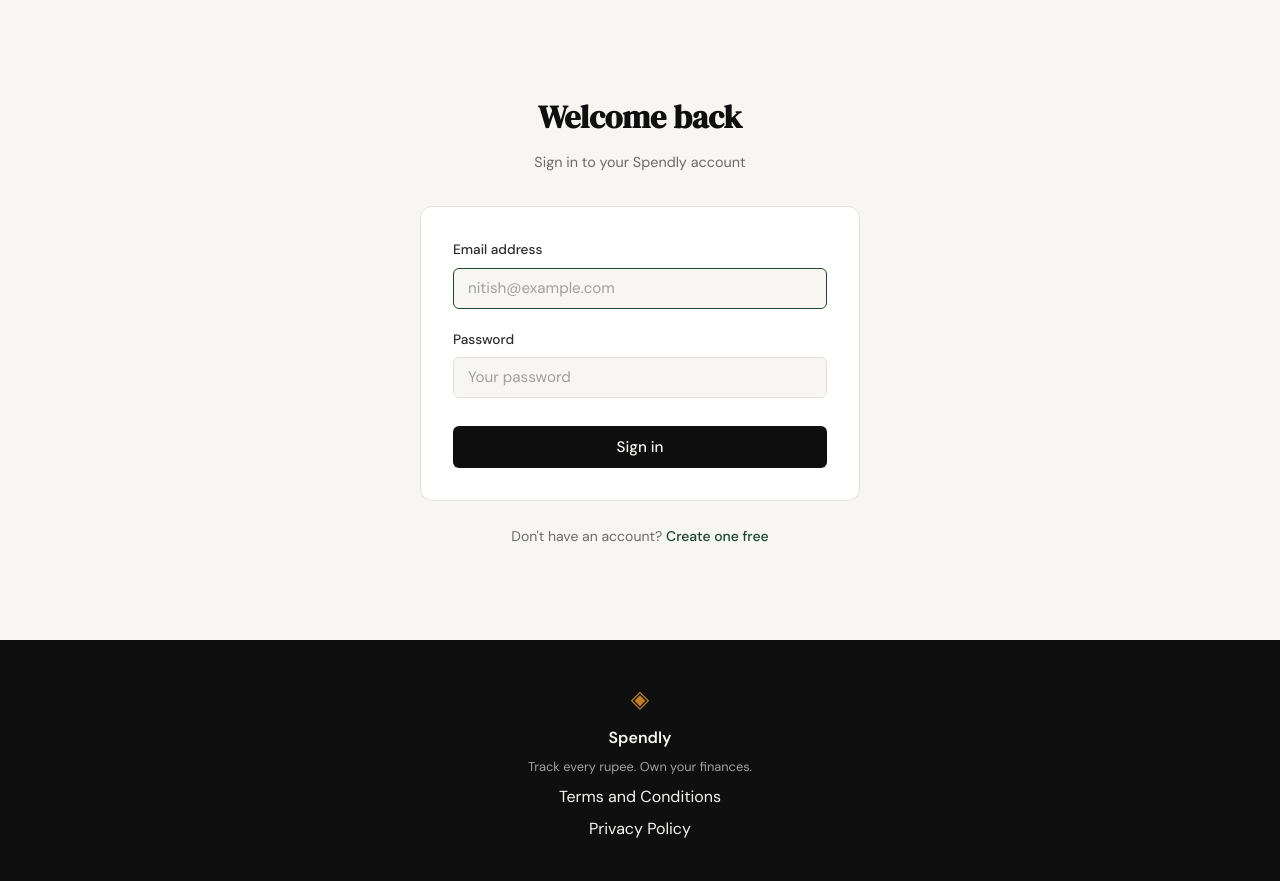
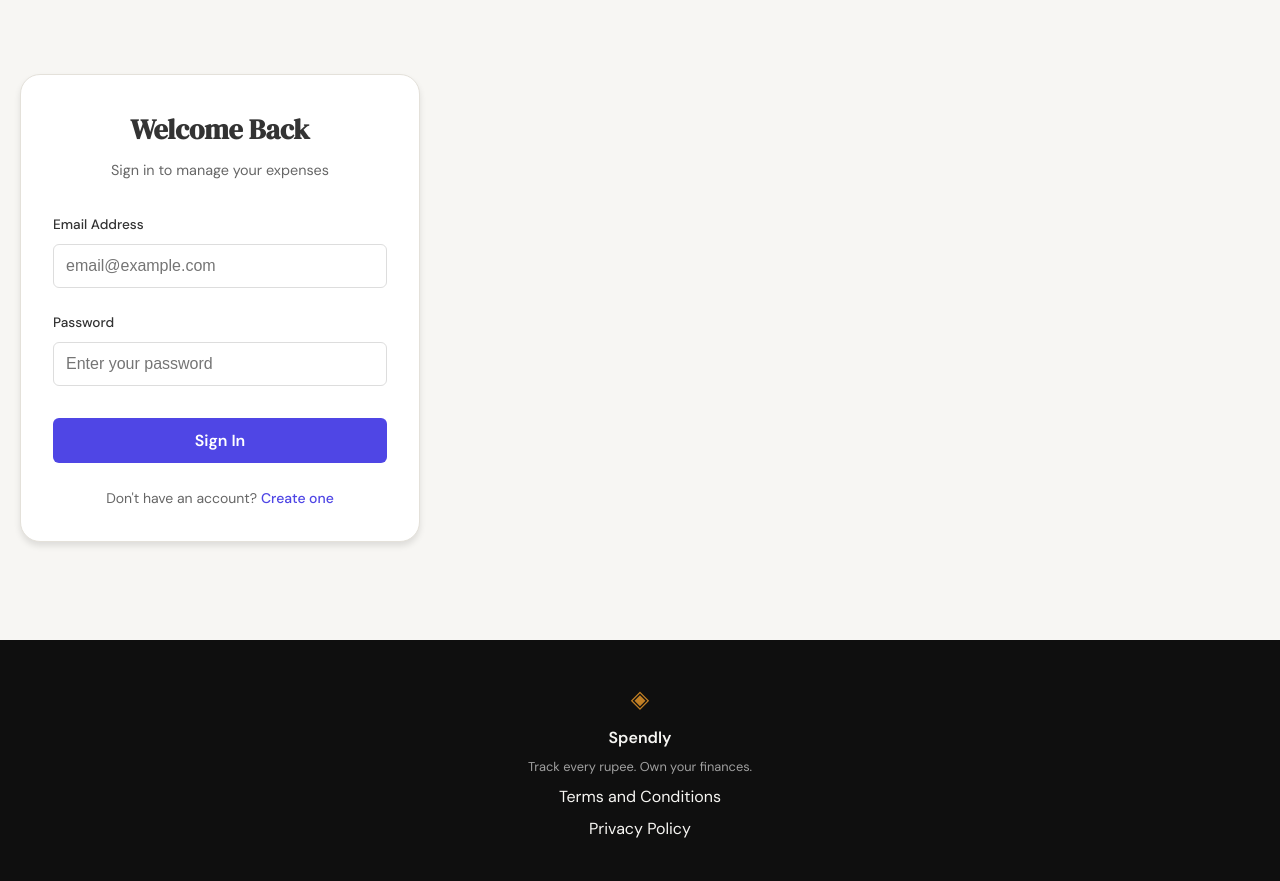
Before and after one commit to Pravamaya2/spendly, a Flask app: page /login in a window 1280 px wide. Shown: the part 61-942 px from the top of the page. Run offline with Flask 3, Linux system fonts and the light colour scheme.

Commit message:
login and logout functionality
Co-Authored-By: Claude Code <noreply@anthropic.com>

```diff
--- /dev/null
+++ b/static/css/login.css
@@ -0,0 +1,85 @@
+.auth-container {
+    display: flex;
+    justify-content: center;
+    align-items: center;
+    min-height: 80vh;
+    padding: 20px;
+}
+
+.auth-card {
+    background: var(--card-bg, #ffffff);
+    padding: 2rem;
+    border-radius: var(--radius-lg, 12px);
+    box-shadow: var(--shadow-md, 0 4px 6px rgba(0,0,0,0.1));
+    width: 100%;
+    max-width: 400px;
+    text-align: center;
+}
+
+.auth-title {
+    margin-bottom: 0.5rem;
+    color: var(--text-main, #333);
+    font-size: 1.75rem;
+}
+
+.auth-subtitle {
+    color: var(--text-muted, #666);
+    margin-bottom: 2rem;
+}
+
+.auth-form {
+    text-align: left;
+}
+
+.form-group {
+    margin-bottom: 1.5rem;
+}
+
+.form-group label {
+    display: block;
+    margin-bottom: 0.5rem;
+    font-weight: 500;
+    color: var(--text-main, #333);
+}
+
+.form-group input {
+    width: 100%;
+    padding: 0.75rem;
+    border: 1px solid var(--border-color, #ddd);
+    border-radius: var(--radius-sm, 4px);
+    font-size: 1rem;
+    box-sizing: border-box;
+}
+
+.btn-submit {
+    width: 100%;
+    padding: 0.75rem;
+    background-color: var(--primary-color, #4f46e5);
+    color: white;
+    border: none;
+    border-radius: var(--radius-sm, 4px);
+    font-size: 1rem;
+    font-weight: 600;
+    cursor: pointer;
+    transition: background-color 0.2s;
+}
+
+.btn-submit:hover {
+    background-color: var(--primary-hover, #4338ca);
+}
+
+.auth-switch {
+    margin-top: 1.5rem;
+    text-align: center;
+    color: var(--text-muted, #666);
+}
+
+.auth-switch a {
+    color: var(--primary-color, #4f46e5);
+    text-decoration: none;
+    font-weight: 500;
+}
+
+.auth-switch a:hover {
+    text-decoration: underline;
+}
--- a/templates/login.html
+++ b/templates/login.html
@@ -1,43 +1,34 @@
 {% extends "base.html" %}
 
-{% block title %}Sign in — Spendly{% endblock %}
+{% block title %}Sign In | Spendly{% endblock %}
 
-{% block flash %}{% endblock %}
+{% block head %}
+    <link rel="stylesheet" href="{{ url_for('static', filename='css/login.css') }}">
+{% endblock %}
 
 {% block content %}
+<div class="auth-container">
+    <div class="auth-card">
+        <h1 class="auth-title">Welcome Back</h1>
+        <p class="auth-subtitle">Sign in to manage your expenses</p>
 
-<section class="auth-section">
-    <div class="auth-container">
+        <form method="POST" action="{{ url_for('login') }}" class="auth-form">
+            <div class="form-group">
+                <label for="email">Email Address</label>
+                <input type="email" id="email" name="email" placeholder="email@example.com" required>
+            </div>
 
-        <div class="auth-header">
-            <h1 class="auth-title">Welcome back</h1>
-            <p class="auth-subtitle">Sign in to your Spendly account</p>
-        </div>
+            <div class="form-group">
+                <label for="password">Password</label>
+                <input type="password" id="password" name="password" placeholder="Enter your password" required>
+            </div>
 
-        <div class="auth-card">
-            <form method="POST" action="{{ url_for('login') }}">
-                <div class="form-group">
-                    <label for="email">Email address</label>
-                    <input type="email" id="email" name="email"
-                           class="form-input" placeholder="nitish@example.com"
-                           required autofocus>
-                </div>
-                <div class="form-group">
-                    <label for="password">Password</label>
-                    <input type="password" id="password" name="password"
-                           class="form-input" placeholder="Your password"
-                           required>
-                </div>
-                <button type="submit" class="btn-submit">Sign in</button>
-            </form>
-        </div>
+            <button type="submit" class="btn-submit">Sign In</button>
+        </form>
 
         <p class="auth-switch">
-            Don't have an account?
-            <a href="{{ url_for('register') }}">Create one free</a>
+            Don't have an account? <a href="{{ url_for('register') }}">Create one</a>
         </p>
-
     </div>
-</section>
-
+</div>
 {% endblock %}
```
Also changed, not shown: .claude/specs/03-login-and-logout.md.
